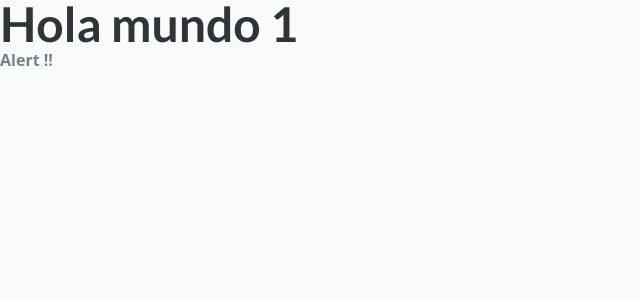
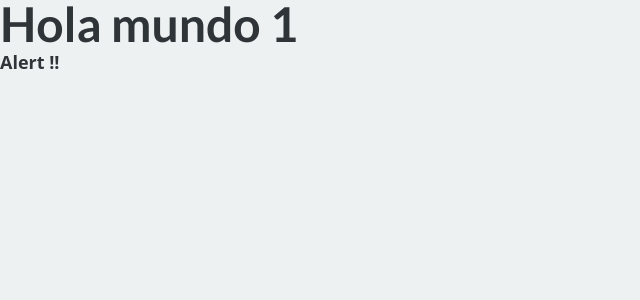
Before and after one commit to brayanforero/portfolio-me, a React (Vite) app: page / in a window 1280 px wide. Shown: the top 300 px of the page, without its empty margins (0-640 px from the left). Built offline with nearby package versions, Linux system fonts and the light colour scheme.

Commit message:
fix:(root) change font size

```diff
--- a/src/styles/index.css
+++ b/src/styles/index.css
@@ -14,7 +14,7 @@ html {
 
 body {
   font-family: var(--body-font);
-  @apply min-h-screen text-grays-600 bg-grays-100
+  @apply min-h-screen text-grays-700 bg-grays-200 text-sm md:text-base lg:text-lg
 }
 h1{@apply text-5xl}
 h2{@apply text-4xl}
```
